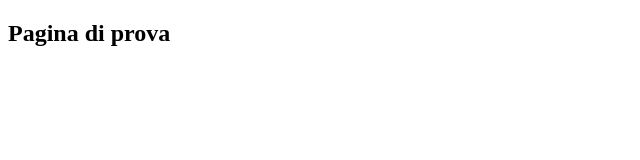
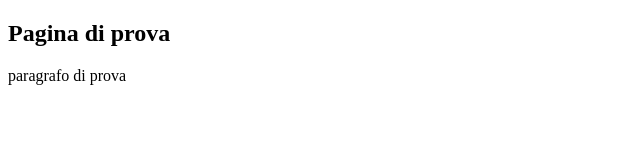
Before and after one commit to lucaaggio/example-2, a plain HTML site: page index.html in a window 1280 px wide. Shown: the whole page, without its empty margins (0-640 px from the left). Drawn offline with Linux system fonts and the light colour scheme.

Commit message:
aggiunto package.json e index

```diff
--- a/index.html
+++ b/index.html
@@ -8,5 +8,6 @@
 </head>
 <body>
     <h2>Pagina di prova</h2>
+    <p>paragrafo di prova</p>
 </body>
 </html>
```
